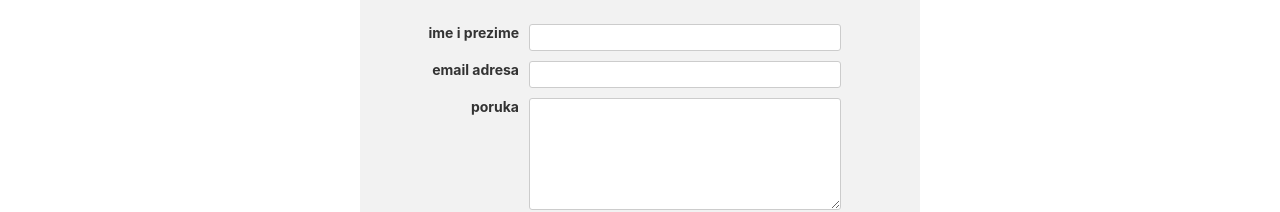
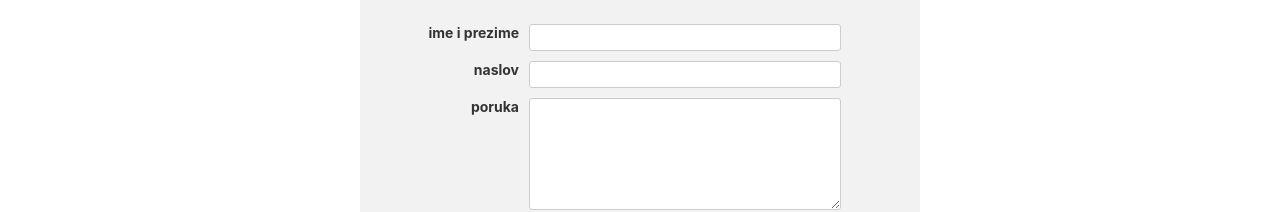
Before and after one commit to saralazic/special-functions-calculator-web, an Angular app: page /contact in a window 1280 px wide. Shown: the part 297-509 px from the top of the page. Built offline with nearby package versions, Linux system fonts and the light colour scheme.

Commit message:
add mailto

```diff
--- a/package.json
+++ b/package.json
@@ -21,6 +21,7 @@
     "@angular/platform-browser-dynamic": "^16.1.0",
     "@angular/router": "^16.1.0",
     "chart.js": "^2.9.4",
+    "nodemailer": "^6.9.4",
     "rxjs": "~7.8.0",
     "tslib": "^2.3.0",
     "zone.js": "~0.13.0"
--- a/src/app/components/contact/contact.component.html
+++ b/src/app/components/contact/contact.component.html
@@ -13,8 +13,8 @@
             </div>
 
             <div class="form-row">
-                <label for="email">{{email}}</label>
-                <input type="email" id="email" formControlName="email">
+                <label for="subject">{{subject}}</label>
+                <input type="text" id="subject" formControlName="subject">
             </div>
 
             <div class="form-row">
--- a/src/app/components/contact/contact.component.ts
+++ b/src/app/components/contact/contact.component.ts
@@ -18,7 +18,7 @@ export class ContactComponent implements OnInit {
 
   name?: string;
   message?: string;
-  email?: string;
+  subject?: string;
   submit?: string;
   contactUs?: string;
   response?: string;
@@ -52,7 +52,7 @@ export class ContactComponent implements OnInit {
       .get(`./assets/i18n/${selectedLanguage}.json`)
       .subscribe((translations: any) => {
         this.name = translations.contact.name;
-        this.email = translations.contact.email;
+        this.subject = translations.contact.subject;
         this.message = translations.contact.message;
         this.contactUs = translations.contact.title;
         this.submit = translations.contact.button;
@@ -63,7 +63,7 @@ export class ContactComponent implements OnInit {
   initForm() {
     this.contactForm = this.formBuilder.group({
       name: ['', Validators.required],
-      email: ['', [Validators.required, Validators.email]],
+      subject: ['', [Validators.required]],
       message: ['', Validators.required],
     });
   }
@@ -77,6 +77,16 @@ export class ContactComponent implements OnInit {
 
       // You can perform further actions like sending the form data to a server
       // or displaying a success message here.
+
+      const recipient = 'sara.lazic@outlook.com';
+      const subject = formData.subject;
+      const body = `${formData.message}\n\n${formData.name}`;
+
+      const mailtoLink = `mailto:${recipient}?subject=${encodeURIComponent(
+        subject
+      )}&body=${encodeURIComponent(body)}`;
+
+      window.location.href = mailtoLink;
     }
   }
 }
--- a/src/assets/i18n/en.json
+++ b/src/assets/i18n/en.json
@@ -25,7 +25,7 @@
   "contact": {
     "title": "Contact us",
     "name": "full name",
-    "email": "email address",
+    "subject": "subject",
     "message": "message",
     "button": "Submit",
     "phone": "phone",
--- a/src/assets/i18n/sr.json
+++ b/src/assets/i18n/sr.json
@@ -25,7 +25,7 @@
   "contact": {
     "title": "Kontaktirajte nas",
     "name": "ime i prezime",
-    "email": "email adresa",
+    "subject": "naslov",
     "message": "poruka",
     "button": "Pošalji",
     "phone": "Broj telefona",
```
Also changed, not shown: 1 other file (tests, documents, lock files or other folders).
